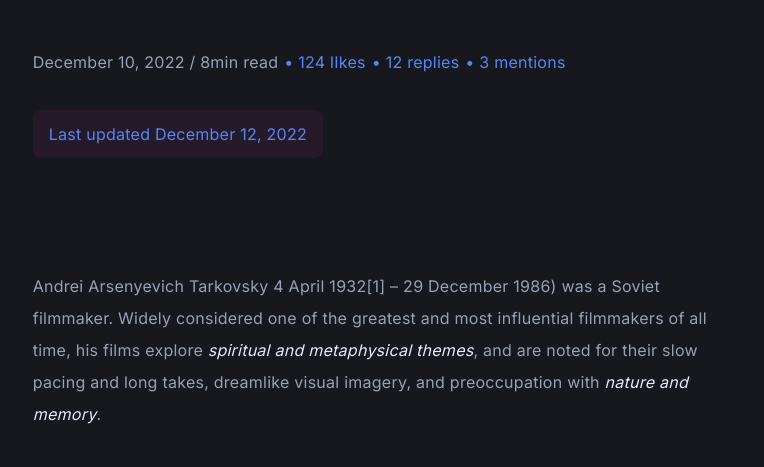
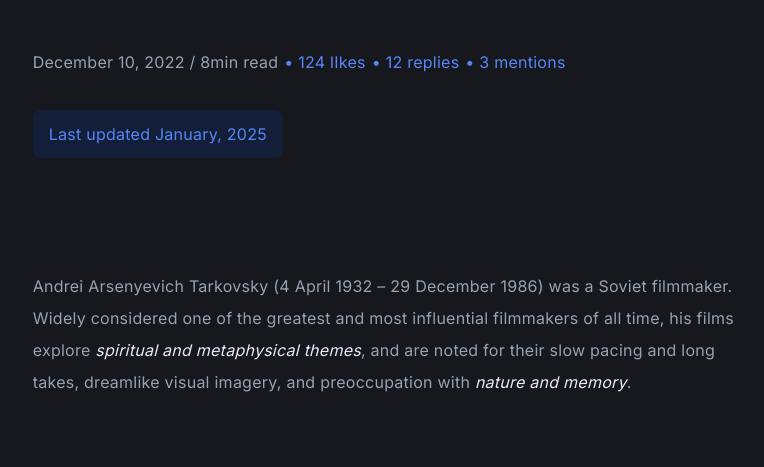
Before and after one commit to DuskoStamenic/accessible-components, a website: page main_article.html in a window 1280 px wide. Shown: the part 293-760 px from the top of the page, without its empty margins (254-1018 px from the left). Drawn offline with Linux system fonts and the light colour scheme.

Commit message:
highlight background color, year modified

```diff
--- a/main_article.html
+++ b/main_article.html
@@ -31,9 +31,9 @@
           <p class="mentions"> &#8226 3 mentions</p>
         </div>
         <div>
-          <p class="last_update">Last updated December 12, 2022</p>
+          <p class="last_update">Last updated January, 2025</p>
         </div>
-          <p>Andrei Arsenyevich Tarkovsky 4 April 1932[1] – 29 December 1986) was a Soviet filmmaker. Widely considered one of the greatest and most influential filmmakers of all time, his films explore <em>spiritual and metaphysical themes</em>, and are noted for their slow pacing and long takes, dreamlike visual imagery, and preoccupation with <em>nature and memory</em>.</p>
+          <p>Andrei Arsenyevich Tarkovsky (4 April 1932 – 29 December 1986) was a Soviet filmmaker. Widely considered one of the greatest and most influential filmmakers of all time, his films explore <em>spiritual and metaphysical themes</em>, and are noted for their slow pacing and long takes, dreamlike visual imagery, and preoccupation with <em>nature and memory</em>.</p>
       </article>
 
       <article>
@@ -76,7 +76,7 @@
     </main>
 
     <footer>
-        <p>&copy; 2023 Andrei Tarkovsky by Dusko Stamenic</p>
+        <p>&copy; 2025 Andrei Tarkovsky by Dusko Stamenic</p>
     </footer>
     <script src="scripts.js"></script>
     <script type="module"></script>
--- a/styles/_themes.scss
+++ b/styles/_themes.scss
@@ -1,8 +1,8 @@
 :root {
     /* Colors: */
       --bg: #16181d;
-      --accent: #5686f5;
-      --accent-10: hsla(301, 84%, 58%, 0.063);
+      --accent: hsl(222, 90%, 65%);
+      --accent-10: hsl(222, 50%, 15%);
       --emphasis: #e8e8fd;
       --text: #98a0b3;
     /* Spacing */
```
Also changed, not shown: index.html (+1 -1 lines), styles/_themes.css, styles/_themes.min.css, styles/main.css, styles/main.min.css.
